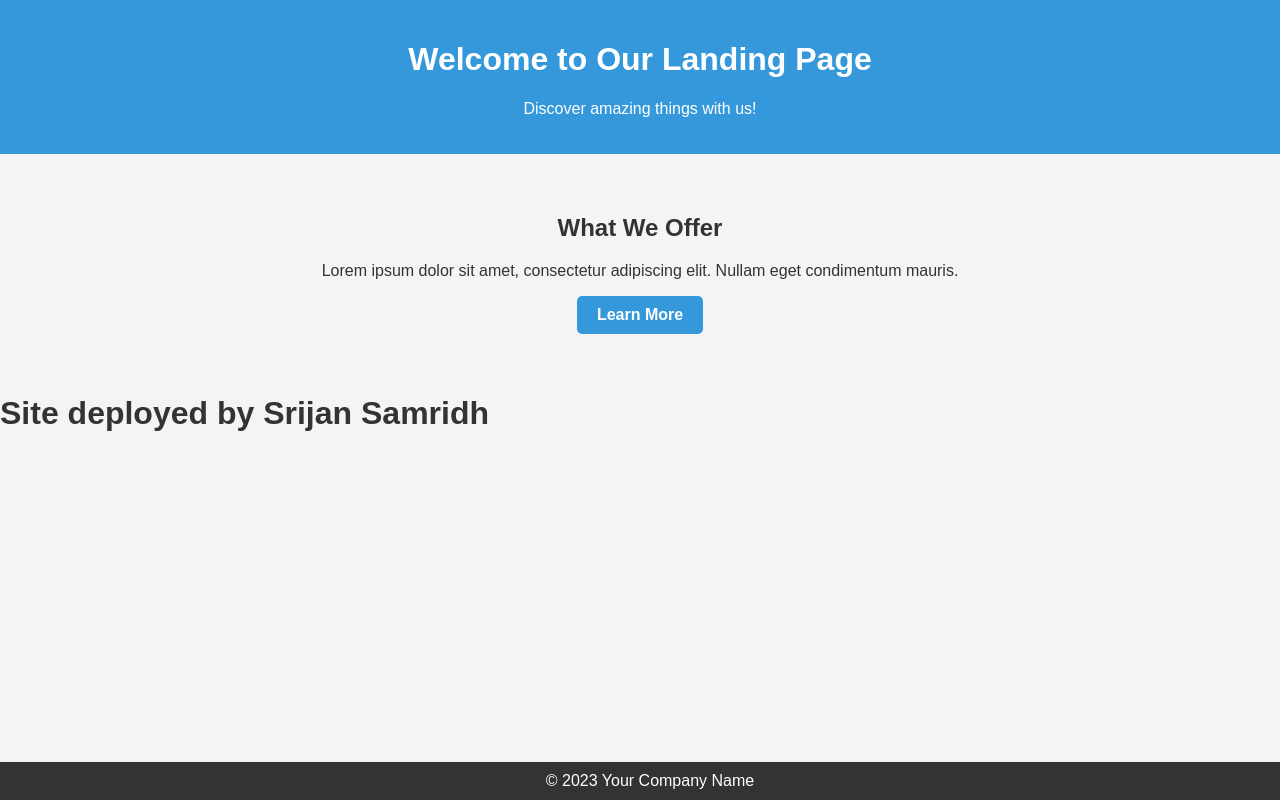
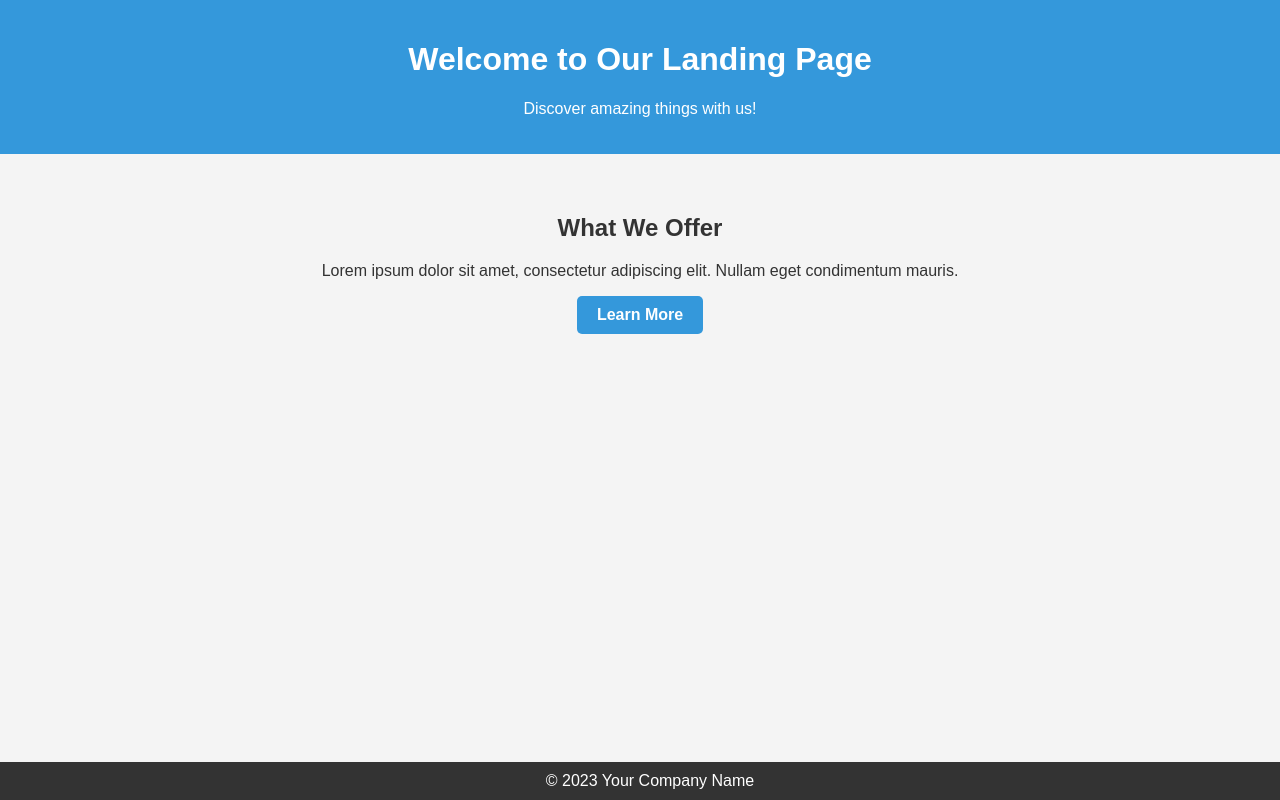
Before and after one commit to chaitanya0009/test, a plain HTML site: page index.html in a window 1280 px wide. Drawn offline with Linux system fonts and the light colour scheme.

Commit message:
Update index.html

```diff
--- a/index.html
+++ b/index.html
@@ -60,7 +60,6 @@
         <p>Lorem ipsum dolor sit amet, consectetur adipiscing elit. Nullam eget condimentum mauris.</p>
         <a href="#" class="cta-button">Learn More</a>
     </section>
-    <h1>Site deployed by Srijan Samridh</h1>
     <footer>
         &copy; 2023 Your Company Name
     </footer>
```
